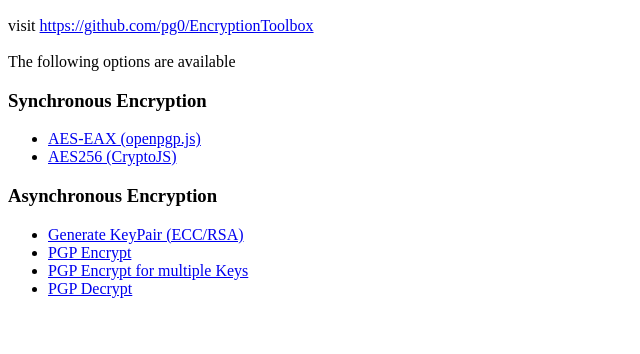
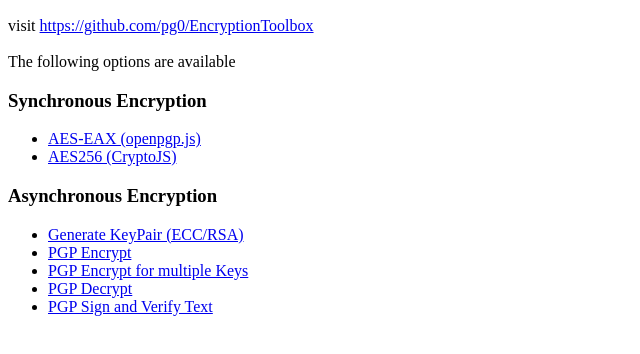
Before and after one commit to pg0/openpgp-toolbox, a plain HTML site: page index.html in a window 1280 px wide. Shown: the part 50-404 px from the top of the page, without its empty margins (0-640 px from the left). Drawn offline with Linux system fonts and the light colour scheme.

Commit message:
sign and verify added

```diff
--- a/index.html
+++ b/index.html
@@ -22,6 +22,7 @@
     <li><a href="encrypt.html">PGP Encrypt</a></li>
     <li><a href="encrypt-multi.html">PGP Encrypt for multiple Keys</a></li>
     <li><a href="decrypt.html">PGP Decrypt</a></li>
+    <li><a href="sign-verify-text.html">PGP Sign and Verify Text</a></li>
 </ul>
 </body>
 </html>
```
